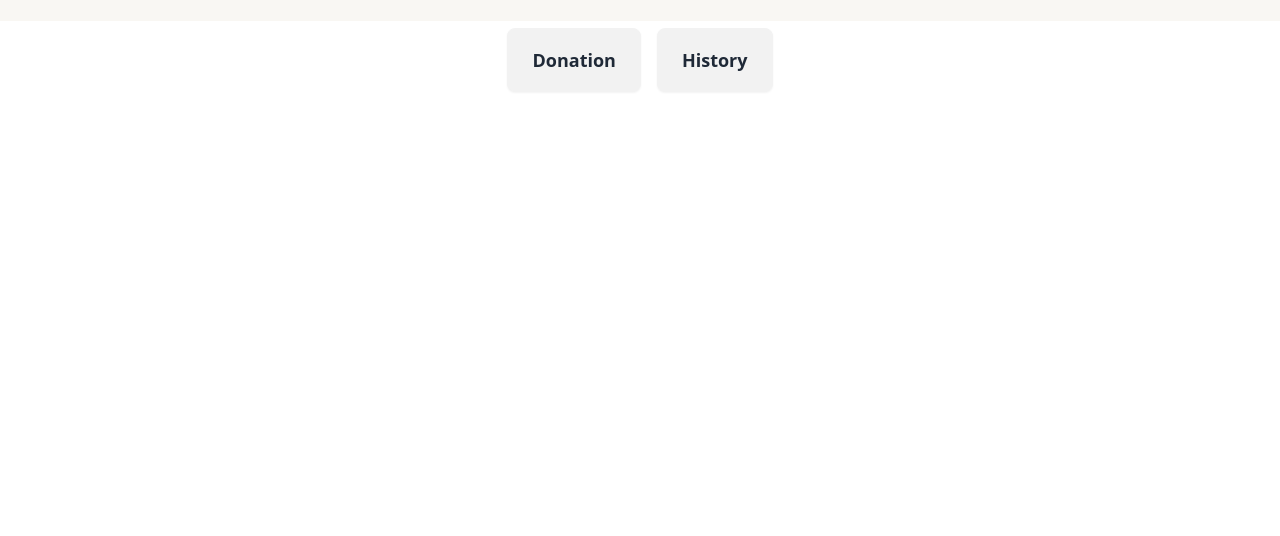
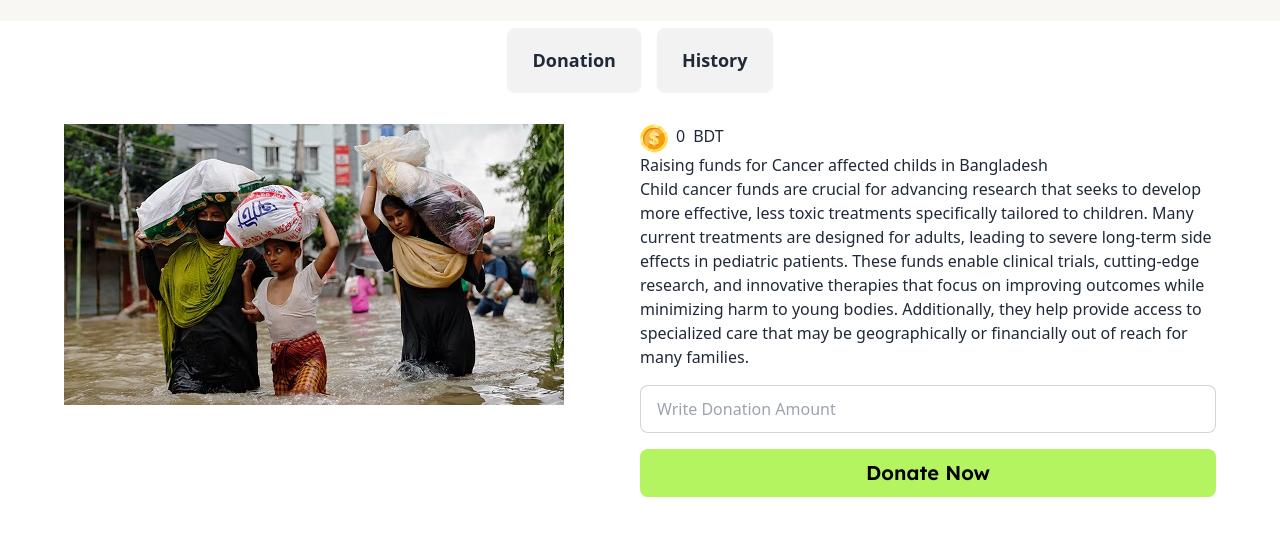
Before and after one commit to dxrahat33/assignment-5, a plain HTML site: page index.html in a window 1280 px wide. Shown: the part 68-604 px from the top of the page. Drawn offline with nearby package versions, Linux system fonts and the light colour scheme.

Commit message:
first card added, not ready

```diff
--- a/index.html
+++ b/index.html
@@ -32,10 +32,37 @@
 <!-- END Second navbar -->
 
 <!-- START main section -->
-    <main>
-        <section>
+    <main class="max-w-6xl mx-auto">
 
+        <!-- 1st card -->
+        <section class="flex justify-between">
+            <!-- image side -->
+            <div class="flex-1">
+                <img src="assets/flood doante 1.jpg" alt="">
+            </div>
+            <!-- content side -->
+            <div class="flex-1">
+                <div class="flex gap-2">
+                    <img src="assets/coin.png" alt="">
+                    <h6>0</h6>
+                    <span>BDT</span>
+                </div>
+                <div>
+                    <h1>Raising funds for Cancer affected childs in Bangladesh</h1>
+                </div>
+                <div>
+                    <p>Child cancer funds are crucial for advancing research that seeks to develop more effective, less toxic treatments specifically tailored to children. Many current treatments are designed for adults, leading to severe long-term side effects in pediatric patients. These funds enable clinical trials, cutting-edge research, and innovative therapies that focus on improving outcomes while minimizing harm to young bodies. Additionally, they help provide access to specialized care that may be geographically or financially out of reach for many families.</p>
+                </div>
+                <div>
+                    <input type="text" placeholder="Write Donation Amount" class="my-4 input input-bordered w-full"/>
+                </div>
+                <div>
+                    <button id="btn-blog" class="w-full btn btn-success md:text-xl main-font font-semibold bg-[#B4F461] border-none hover:text-white">Donate Now</button>
+                </div>
+            </div>
         </section>
+        <!-- 1st card -->
+
     </main>
 <!-- END main section -->
 
```
Also changed, not shown: assets/cancer child.jpg (added), assets/feni.png, assets/flood doante 1.jpg (added), assets/flood doante 2.jpg (added), assets/noakhali.png, assets/orphan wellfare fund.jpeg (added), assets/quota-protest.png.
